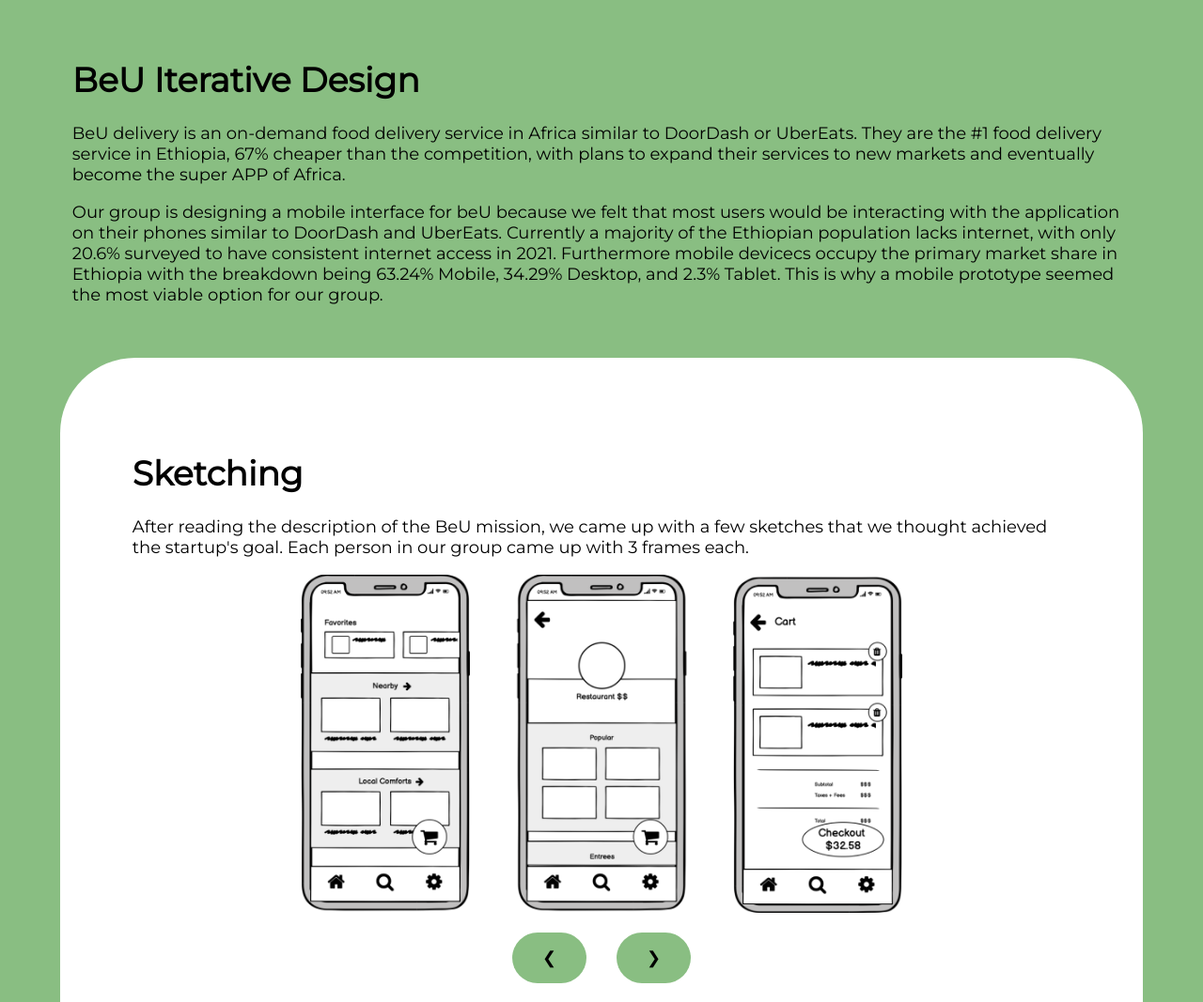
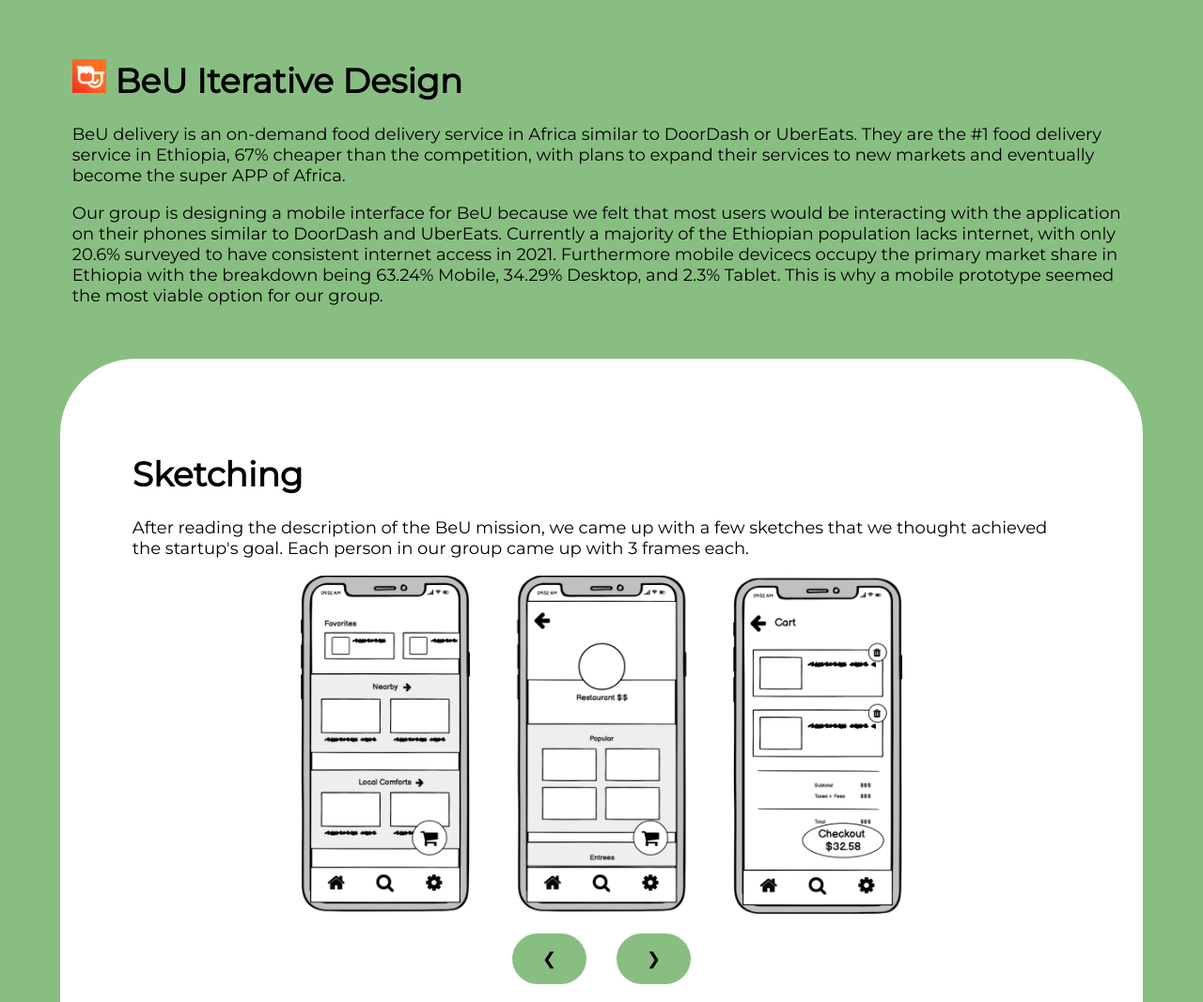
Before and after one commit to hluby5829/beu-iterative-design, a plain HTML site: page index.html in a window 1280 px wide. Shown: the top 1067 px of the page at 94% size. Drawn offline with Linux system fonts and the light colour scheme.

Commit message:
final update

```diff
--- a/index.html
+++ b/index.html
@@ -4,7 +4,7 @@
     <title>BeU Iterative Design</title>
     <meta name="description" content="Process for redesigning a website" />
     <link rel="stylesheet" href="styles.css" />
-    <!--    <link rel="icon" href="./assets/favicon.ico" type="image/x-icon"> Don't have this asset?-->
+    <link rel="icon" href="./favicon.ico" type="image/x-icon">
     <link
       href="https://fonts.googleapis.com/css?family=Montserrat"
       rel="stylesheet"
@@ -14,7 +14,7 @@
   <body>
     <div class="bottom">
       <div class="section2">
-        <h1>BeU Iterative Design</h1>
+        <h1><img class="beu" src="./wireframe/Actual_BeU_Logo.jpg" alt="BeU Logo"> BeU Iterative Design</h1>
         <p>
           BeU delivery is an on-demand food delivery service in Africa similar
           to DoorDash or UberEats. They are the #1 food delivery service in
@@ -22,7 +22,7 @@
           services to new markets and eventually become the super APP of Africa.
         </p>
         <p>
-          Our group is designing a mobile interface for beU because we felt that
+          Our group is designing a mobile interface for BeU because we felt that
           most users would be interacting with the application on their
           phones similar to DoorDash and UberEats. Currently a majority of the
           Ethiopian population lacks internet, with only 20.6%
@@ -126,7 +126,7 @@
         </p>
         <div class="container">
         <form
-            action="https://www.figma.com/proto/NLYVyCj9EhQvfBf8ewwS1X/BeU-Iterative-Design?page-id=12%3A68&node-id=12%3A69&viewport=1422%2C-187%2C0.84&scaling=scale-down&starting-point-node-id=12%3A71"
+            action="https://www.figma.com/proto/iLOXoQgXhyW9gn4XzJ7uEL/BeU-Prototype?page-id=0%3A1&node-id=1%3A387&viewport=525%2C402%2C0.17&scaling=min-zoom&starting-point-node-id=1%3A387"
             target="_blank"
           >
             <input
--- a/styles.css
+++ b/styles.css
@@ -9,6 +9,10 @@ body {
 
 li {
   padding: 5px;
+}
+
+.beu {
+  max-width: 1em;
 }
 
 .bottom {
```
Also changed, not shown: favicon.ico (added), wireframe/Actual_BeU_Logo.jpg (added).
